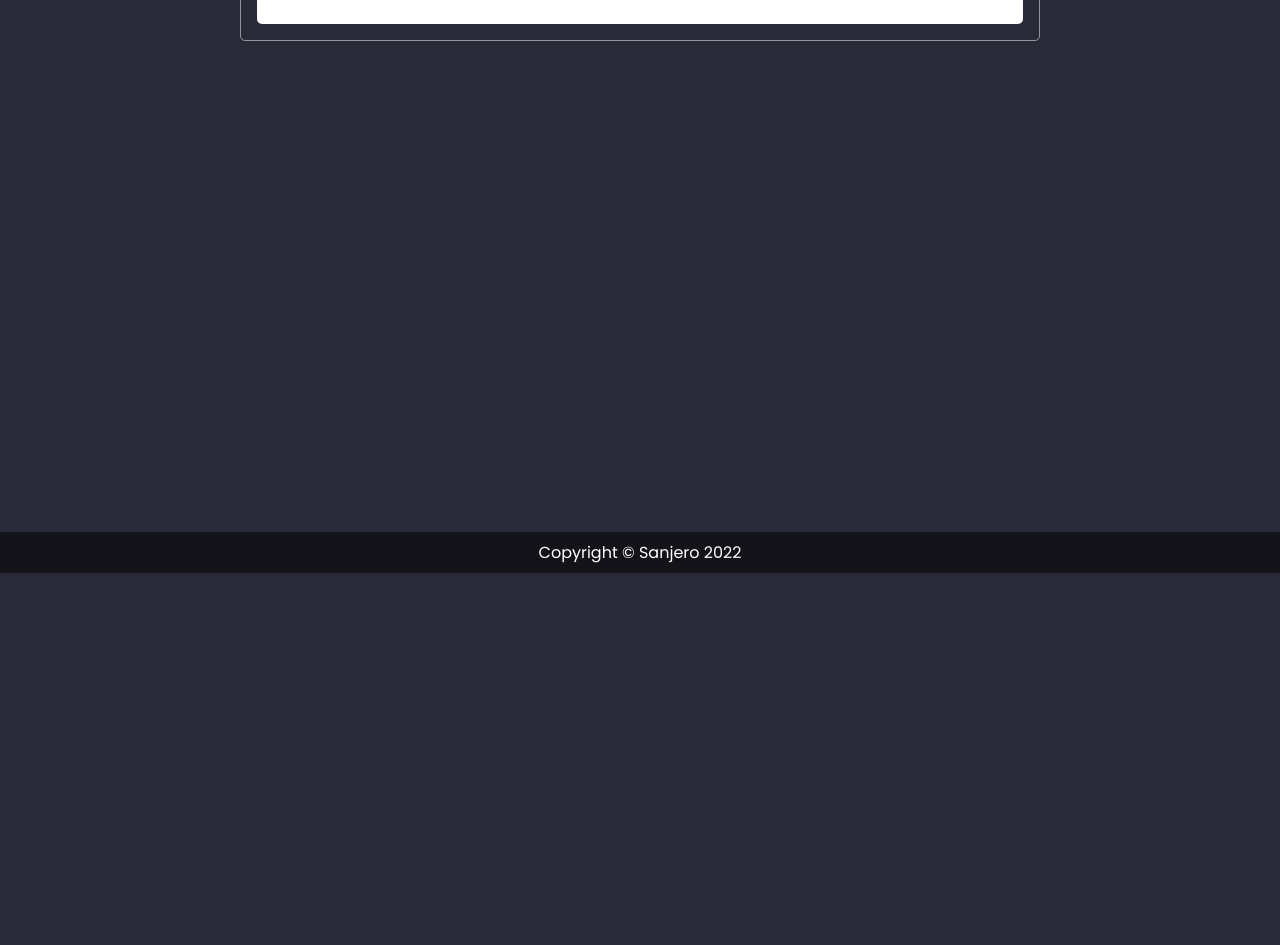
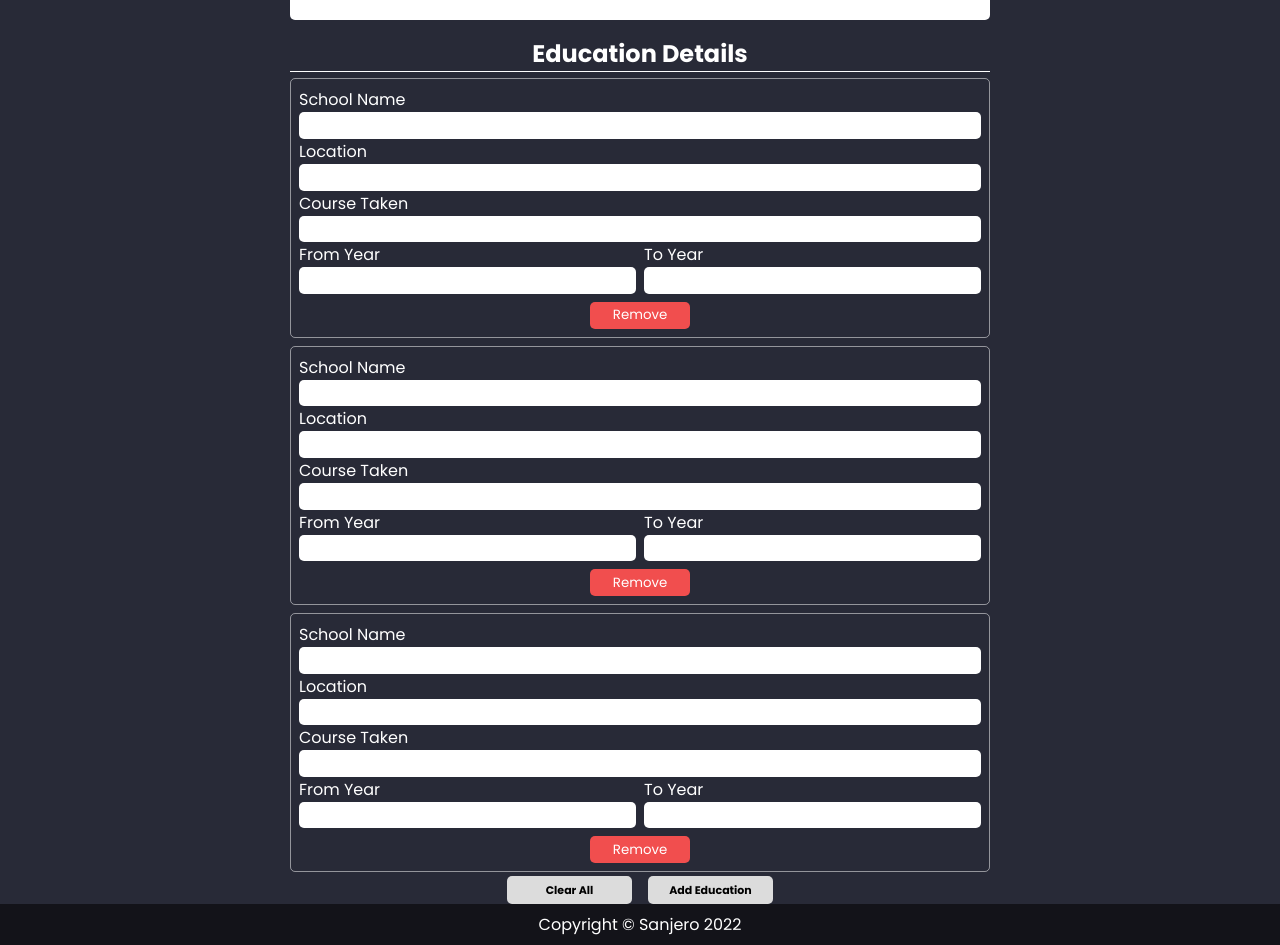
Before and after one commit to Sanjero20/cv-application, a React (Vite) app: page / in a window 1280 px wide. Shown: the part 380-1325 px from the top of the page. Before the commit the page ends 953 px from the top, so only its background shows below. Built offline with nearby package versions, Linux system fonts and the light colour scheme.

Commit message:
Redesign Education Information form

```diff
--- a/src/App.jsx
+++ b/src/App.jsx
@@ -24,12 +24,13 @@ function App() {
 
   // Lifecycle
   useEffect(() => {
-    return console.table(personalData);
+    // return console.table(personalData);
   });
 
   return (
     <>
       <Header />
+
       <Form
         personData={personalData}
         educationData={educationData}
@@ -37,6 +38,7 @@ function App() {
         //
         inputHandler={inputHandler}
       />
+
       <Footer />
     </>
   );
--- a/src/components/Form.jsx
+++ b/src/components/Form.jsx
@@ -1,10 +1,12 @@
 import React from 'react';
 import InputPerson from './form-section/InputPerson';
+import InputEduc from './form-section/InputEduc';
 
 function Form({ personData, educationData, workExpData, inputHandler }) {
   return (
     <section className="Form">
       <InputPerson data={personData} inputHandler={inputHandler} />
+      <InputEduc></InputEduc>
     </section>
   );
 }
--- /dev/null
+++ b/src/components/form-section/InputEduc.jsx
@@ -0,0 +1,60 @@
+import React from 'react';
+
+function InputEduc(props) {
+  const { educationList } = props;
+
+  return (
+    <fieldset className="education">
+      <h1 className="title">Education Details</h1>
+
+      <div className="render-field">{renderInputField([{}, {}, {}])}</div>
+
+      <section className="buttons">
+        <button className="btn-clear">Clear All </button>
+        <button className="btn-add">Add Education</button>
+      </section>
+    </fieldset>
+  );
+}
+
+function renderInputField(list) {
+  return list.map((education, index) => (
+    <div className="input-fields" key={index}>
+      <div className="inputs">
+        {/* School Name */}
+        <div>
+          <label>School Name</label>
+          <input type="text" name="schoolName" />
+        </div>
+        {/* School Location */}
+        <div>
+          <label>Location</label>
+          <input type="text" name="location" />
+        </div>
+        {/* Course Taken */}
+        <div>
+          <label>Course Taken</label>
+          <input type="text" name="course" />
+        </div>
+
+        {/* Year Started & Ender */}
+
+        <div className="wrap">
+          <div>
+            <label>From Year</label>
+            <input type="text" name="course" />
+          </div>
+
+          <div>
+            <label>To Year</label>
+            <input type="text" name="course" />
+          </div>
+        </div>
+      </div>
+      {/* Remove Button */}
+      <button className="btn-x"> Remove </button>
+    </div>
+  ));
+}
+
+export default InputEduc;
--- a/src/components/form-section/InputPerson.jsx
+++ b/src/components/form-section/InputPerson.jsx
@@ -6,7 +6,7 @@ function InputPerson(props) {
 
   return (
     <fieldset>
-      <legend>Personal Details</legend>
+      <h1 className="title">Personal Details</h1>
 
       <div>
         <label>Name</label>
--- /dev/null
+++ b/src/sass/abstracts/_defaults.scss
@@ -0,0 +1,16 @@
+@import './variables';
+
+input,
+textarea {
+  border: 0;
+  border-radius: $round-corners;
+  padding: $gap-s;
+}
+
+textarea {
+  resize: none;
+}
+
+button {
+  transition: all 200ms;
+}
--- a/src/sass/abstracts/_variables.scss
+++ b/src/sass/abstracts/_variables.scss
@@ -4,6 +4,8 @@
 $background: #282a37;
 $primary: #01cc8e;
 $darker-bg: darken($background, 10%);
+$gray: #dcdcdc;
+$red: #f14e4e;
 
 // Spacing
 $gap-s: 0.25em;
@@ -23,7 +25,7 @@ $font-s: 0.5em;
 $round-corners: 5px;
 
 // Container size
-$container-size: min(90%, 800px);
+$container-size: min(90%, 700px);
 
 // Box Shadow
 $shadow: rgba(0, 0, 0, 0.5) 2.4px 2.4px 3.2px;
--- a/src/sass/components/_form.scss
+++ b/src/sass/components/_form.scss
@@ -4,36 +4,99 @@
 $bd-thicc: 1px solid rgb(255, 255, 255, 0.5);
 
 .Form {
+  @include flex(column);
+  box-sizing: border-box;
   width: $container-size;
-  height: 100vh;
   color: white;
+  gap: $gap-l;
 }
 
 fieldset {
+  position: relative;
   border-radius: $round-corners;
-  border: $bd-thicc;
-  padding: 0 $gap-l;
-  padding-bottom: $gap-l;
+  border: 0;
 
-  legend {
-    font-size: 1.25em;
+  .title {
     text-align: center;
-    padding: 0 0.5em;
-    border-radius: inherit;
+    border-bottom: 1px solid white;
+    margin-bottom: $gap-s;
   }
 
   div {
     @include flex(column);
+    width: 100%;
   }
 }
 
-input,
-textarea {
-  border: 0;
-  border-radius: $round-corners;
-  padding: $gap-s;
+// Clear and Add Button Field
+.buttons {
+  padding-top: $gap-s;
+  @include flex;
+  justify-content: center;
+  gap: 1em;
+
+  button {
+    border-radius: $round-corners;
+    background-color: $gray;
+    font-size: 11px;
+    font-weight: bold;
+    width: 125px;
+    padding: 0.5em 1em;
+    border: 0;
+
+    &.btn-clear:hover {
+      background-color: $red;
+      color: white;
+    }
+
+    &.btn-add:hover {
+      background-color: $primary;
+    }
+  }
 }
 
-textarea {
-  resize: none;
+// Remove Button
+.btn-x {
+  border: 0;
+  margin: 0 auto;
+  background-color: $red;
+  color: white;
+  width: 100px;
+  padding: 0.25em 0.75em;
+  border-radius: $round-corners;
+
+  &:hover {
+    background-color: darken($red, 10%);
+  }
 }
+
+// Input Fields (divs that were rendered using loops)
+.render-field {
+  @include flex(column);
+  gap: $gap-m;
+}
+
+.input-fields {
+  border-radius: $round-corners;
+  box-sizing: border-box;
+  border: 1px solid rgba(255, 255, 255, 0.5);
+  padding: 0.5em;
+  @include flex(column);
+  gap: $gap-m;
+
+  .wrap {
+    flex-direction: row;
+    gap: $gap-m;
+
+    input {
+      box-sizing: border-box;
+      width: 100%;
+    }
+  }
+}
+
+@media only screen and (max-width: 500px) {
+  .wrap {
+    flex-direction: column !important;
+  }
+}
--- a/src/sass/index.scss
+++ b/src/sass/index.scss
@@ -1,6 +1,6 @@
 @import './abstracts/variables';
 @import './abstracts/mixins';
-
+@import './abstracts/defaults';
 @import './others/scrollbar';
 
 // Import component stylings
@@ -22,7 +22,7 @@ body,
 #root {
   @include flexSpace(column);
   align-items: center;
-  gap: $gap-l;
+  // gap: $gap-l;
   width: 100%;
   height: 100%;
 }
```
